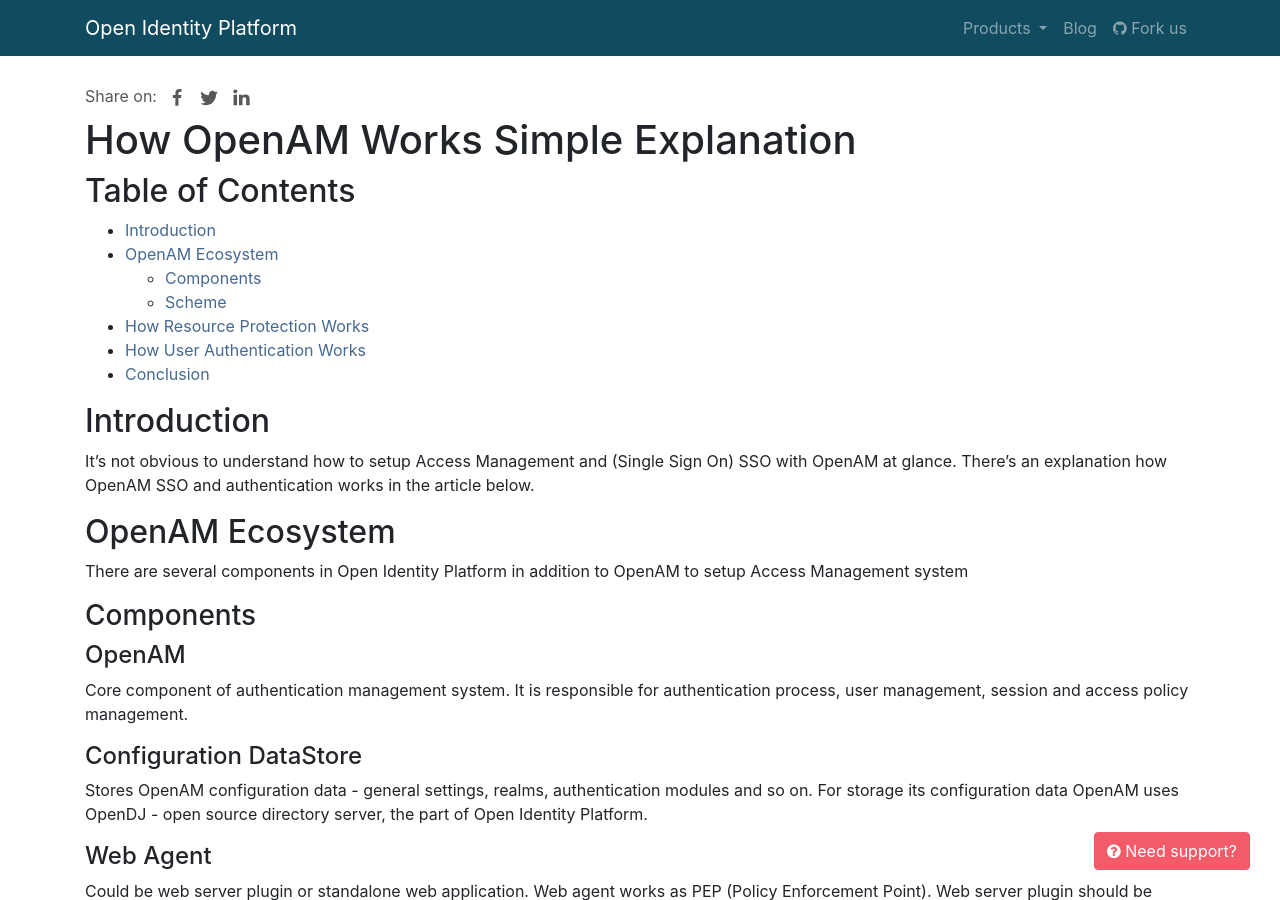
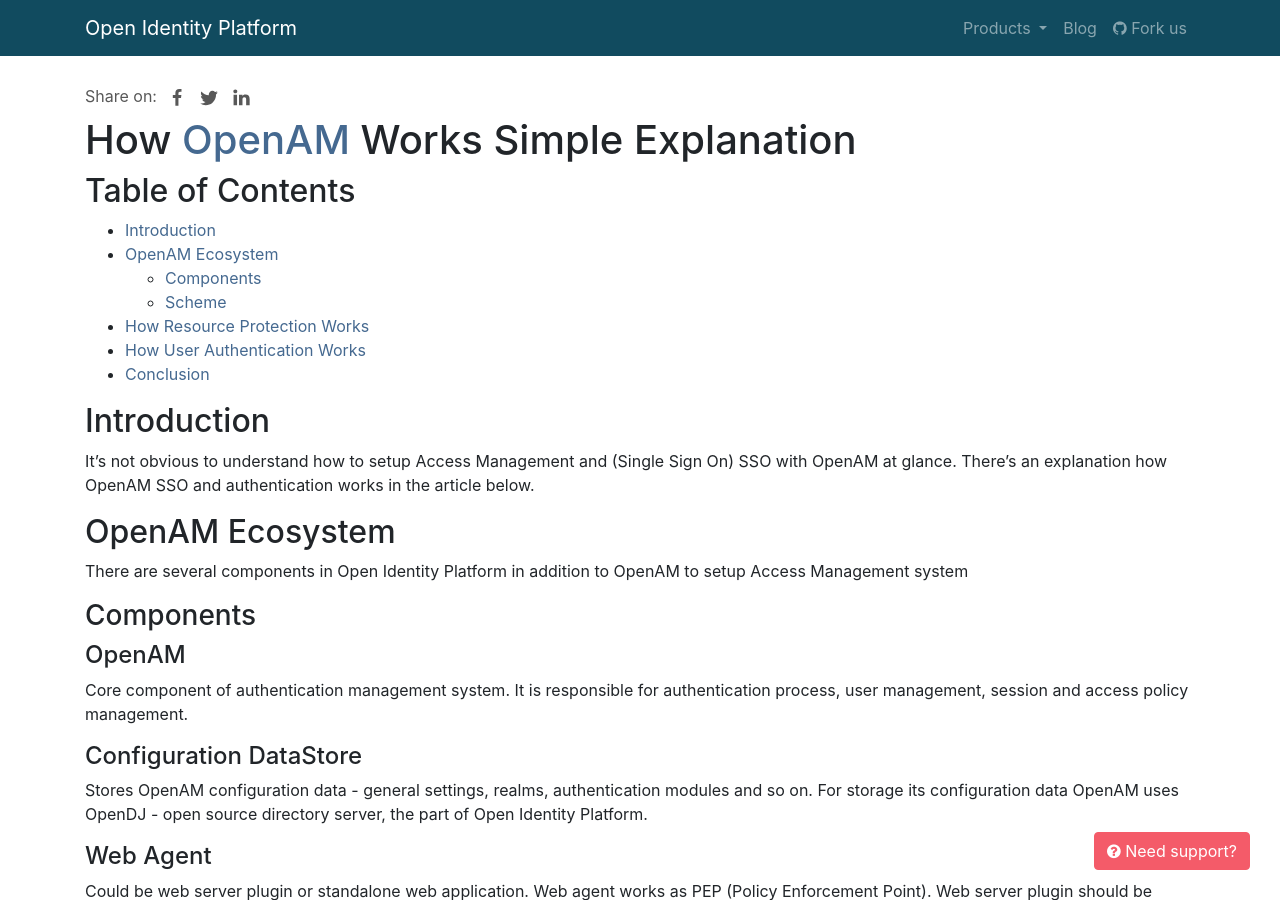
Before and after one commit to OpenIdentityPlatform/OpenIdentityPlatform.org, a Jekyll site: the page built from blog/how-openam-works-simple-explanation.md, in a window 1280 px wide and 900 px high. Built offline with Jekyll 4.4.1, drawn with Linux system fonts in a browser that asks for light colours; our own code applies the rules of GitHub Pages for plain Markdown files.

```diff
--- a/blog/how-openam-works-simple-explanation.md
+++ b/blog/how-openam-works-simple-explanation.md
@@ -8,7 +8,7 @@ imageurl: 'openam-og.png'
 share-buttons: true
 ---
 
-# How OpenAM Works Simple Explanation
+<h1>How <a href="https://github.com/OpenIdentityPlatform/OpenAM">OpenAM</a> Works Simple Explanation</h1>
 
 ## Table of Contents
 - [Introduction](#introduction)
```
Also changed, not shown: openam.md (+1 -0 lines).
